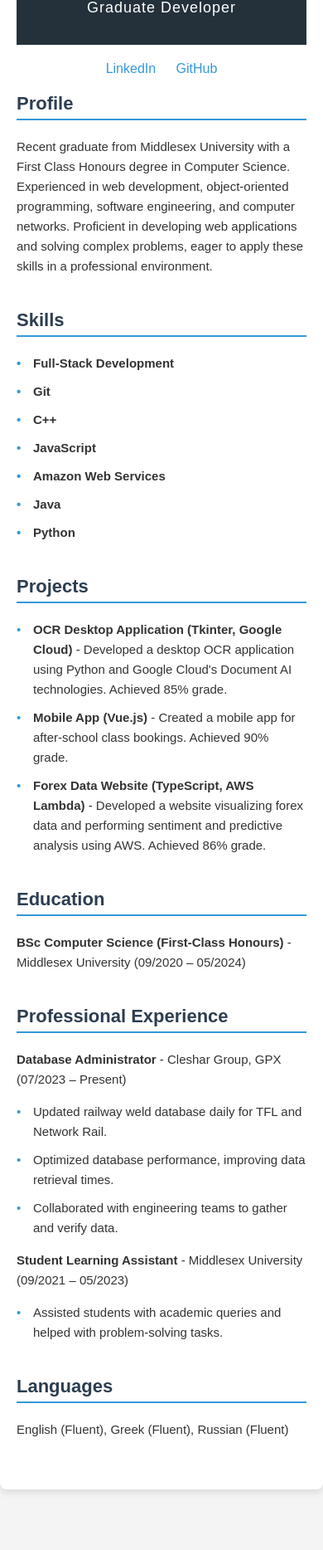
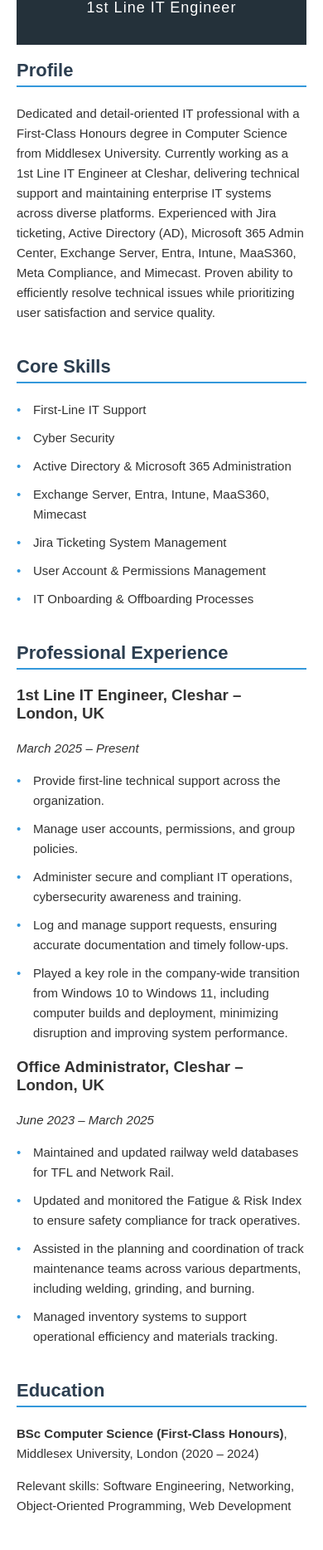
Before and after one commit to mapuo1998/MA_CV, a plain HTML site: page index.html in a window 390 px wide. Shown: the part 132-2000 px from the top of the page at 83% size. Before the commit the page ends 1967 px from the top, so only its background shows below. Drawn offline with Linux system fonts and the light colour scheme.

Commit message:
Update CV content and structure to reflect current role and skills

```diff
--- a/index.html
+++ b/index.html
@@ -1,74 +1,107 @@
 <!DOCTYPE html>
 <html lang="en">
 <head>
-    <meta charset="UTF-8">
-    <meta name="viewport" content="width=device-width, initial-scale=1.0">
+    <meta charset="UTF-8" />
+    <meta name="viewport" content="width=device-width, initial-scale=1" />
     <title>Marios Antoniou - CV</title>
-    <link rel="stylesheet" href="css/style.css">
+    <link rel="stylesheet" href="css/style.css" />
 </head>
 <body>
 
 <div class="container">
     <header>
-            <h1>Marios Antoniou</h1>
-            <p>Graduate Developer</p>
+        <h1>Mario Antoniou</h1>
+        <p>1st Line IT Engineer</p>
     </header>
 
-        <div class="contact">
-            <a href="https://linkedin.com/in/mapuo1998" target="_blank">LinkedIn</a>
-            <a href="https://github.com/mapuo1998" target="_blank">GitHub</a>
+    <div class="section">
+        <h2>Profile</h2>
+        <p>Dedicated and detail-oriented IT professional with a First-Class Honours degree in Computer Science from Middlesex University. Currently working as a 1st Line IT Engineer at Cleshar, delivering technical support and maintaining enterprise IT systems across diverse platforms. Experienced with Jira ticketing, Active Directory (AD), Microsoft 365 Admin Center, Exchange Server, Entra, Intune, MaaS360, Meta Compliance, and Mimecast. Proven ability to efficiently resolve technical issues while prioritizing user satisfaction and service quality.</p>
     </div>
 
     <div class="section">
-            <h2>Profile</h2>
-            <p>Recent graduate from Middlesex University with a First Class Honours degree in Computer Science. Experienced in web development, object-oriented programming, software engineering, and computer networks. Proficient in developing web applications and solving complex problems, eager to apply these skills in a professional environment.</p>
+        <h2>Core Skills</h2>
+        <ul>
+            <li>First-Line IT Support</li>
+            <li>Cyber Security</li>
+            <li>Active Directory &amp; Microsoft 365 Administration</li>
+            <li>Exchange Server, Entra, Intune, MaaS360, Mimecast</li>
+            <li>Jira Ticketing System Management</li>
+            <li>User Account & Permissions Management</li>
+            <li>IT Onboarding & Offboarding Processes</li>
+        </ul>
     </div>
 
     <div class="section">
-            <h2>Skills</h2>
-            <b><ul>
-                <li>Full-Stack Development</li>
-                <li>Git</li>
-                <li>C++</li>
-                <li>JavaScript</li>
-                <li>Amazon Web Services</li>
-                <li>Java</li>
-                <li>Python</li>
-            </ul></b>
+        <h2>Professional Experience</h2>
+
+        <h3>1st Line IT Engineer, Cleshar – London, UK</h3>
+        <p><em>March 2025 – Present</em></p>
+        <ul>
+            <li>Provide first-line technical support across the organization.</li>
+            <li>Manage user accounts, permissions, and group policies.</li>
+            <li>Administer secure and compliant IT operations, cybersecurity awareness and training.</li>
+            <li>Log and manage support requests, ensuring accurate documentation and timely follow-ups.</li>
+            <li>Played a key role in the company-wide transition from Windows 10 to Windows 11, including computer builds and deployment, minimizing disruption and improving system performance.</li>
+        </ul>
+
+        <h3>Office Administrator, Cleshar – London, UK</h3>
+        <p><em>June 2023 – March 2025</em></p>
+        <ul>
+            <li>Maintained and updated railway weld databases for TFL and Network Rail.</li>
+            <li>Updated and monitored the Fatigue & Risk Index to ensure safety compliance for track operatives.</li>
+            <li>Assisted in the planning and coordination of track maintenance teams across various departments, including welding, grinding, and burning.</li>
+            <li>Managed inventory systems to support operational efficiency and materials tracking.</li>
+        </ul>
+    </div>
+
+    <div class="section">
+        <h2>Education</h2>
+        <p><strong>BSc Computer Science (First-Class Honours)</strong>, Middlesex University, London (2020 – 2024)</p>
+        <p>Relevant skills: Software Engineering, Networking, Object-Oriented Programming, Web Development</p>
+    </div>
+
+    <div class="section">
+        <h2>Certifications</h2>
+        <ul>
+            <li>DBS Check (2024)</li>
+            <li>SLA Certification (2021 – 2023)</li>
+            <li>First Aid Certification (2022)</li>
+            <li>Military Training (2017)</li>
+        </ul>
+    </div>
+
+    <div class="section">
+        <h2>Languages</h2>
+        <ul>
+            <li>English (Fluent)</li>
+            <li>Greek (Fluent)</li>
+            <li>Russian (Fluent)</li>
+            <li>Spanish (Basic)</li>
+        </ul>
+    </div>
+
+    <div class="section">
+        <h2>Additional Experience</h2>
+        <ul>
+            <li>The Counter Soho, London, UK (Nov 2024 – June 2025)</li>
+            <li>Chingon Tacos, London, UK (Sep 2023 – May 2024)</li>
+            <li>The Beaufort Pub, London, UK (May 2021 – Nov 2021)</li>
+            <li>Starbucks, London, UK (Sep 2019 – Jul 2020)</li>
+            <li>Trippers Bar, Limassol, Cyprus (May 2018 – Aug 2019)</li>
+            <li>Cypriot National Guard, Nicosia, Cyprus (July 2016 – May 2018)</li>
+        </ul>
     </div>
 
     <div class="section">
         <h2>Projects</h2>
         <ul>
-                <li><strong>OCR Desktop Application (Tkinter, Google Cloud)</strong> - Developed a desktop OCR application using Python and Google Cloud's Document AI technologies. Achieved 85% grade.</li>
-                <li><strong>Mobile App (Vue.js)</strong> - Created a mobile app for after-school class bookings. Achieved 90% grade.</li>
-                <li><strong>Forex Data Website (TypeScript, AWS Lambda)</strong> - Developed a website visualizing forex data and performing sentiment and predictive analysis using AWS. Achieved 86% grade.</li>
+            <li><strong>Optical Character Recognition Desktop Application</strong><br />Developed an OCR form reader using Python and Google Cloud Document AI. Achieved 85% grade, demonstrating skills in cloud APIs and image processing.</li>
+            <li><strong>Web-Based Mobile App</strong><br />Created a Vue.js app for scheduling after-school classes. Achieved 90% grade, showcasing front-end development.</li>
+            <li><strong>Data Visualization Website</strong><br />Built a TypeScript app with AWS Lambda and Java backend for forex data visualization. Achieved 86% grade, illustrating cloud and data analytics skills.</li>
         </ul>
     </div>
 
-        <div class="section">
-            <h2>Education</h2>
-            <p><strong>BSc Computer Science (First-Class Honours)</strong> - Middlesex University (09/2020 – 05/2024)</p>
-        </div>
-
-        <div class="section">
-            <h2>Professional Experience</h2>
-            <p><strong>Database Administrator</strong> - Cleshar Group, GPX (07/2023 – Present)</p>
-            <ul>
-                <li>Updated railway weld database daily for TFL and Network Rail.</li>
-                <li>Optimized database performance, improving data retrieval times.</li>
-                <li>Collaborated with engineering teams to gather and verify data.</li>
-            </ul>
-            <p><strong>Student Learning Assistant</strong> - Middlesex University (09/2021 – 05/2023)</p>
-            <ul>
-                <li>Assisted students with academic queries and helped with problem-solving tasks.</li>
-            </ul>
-        </div>
-
-        <div class="section">
-            <h2>Languages</h2>
-            <p>English (Fluent), Greek (Fluent), Russian (Fluent)</p>
-        </div>
 </div>
 
 </body>
```
Lines whose indentation alone changed are shown as unchanged.
